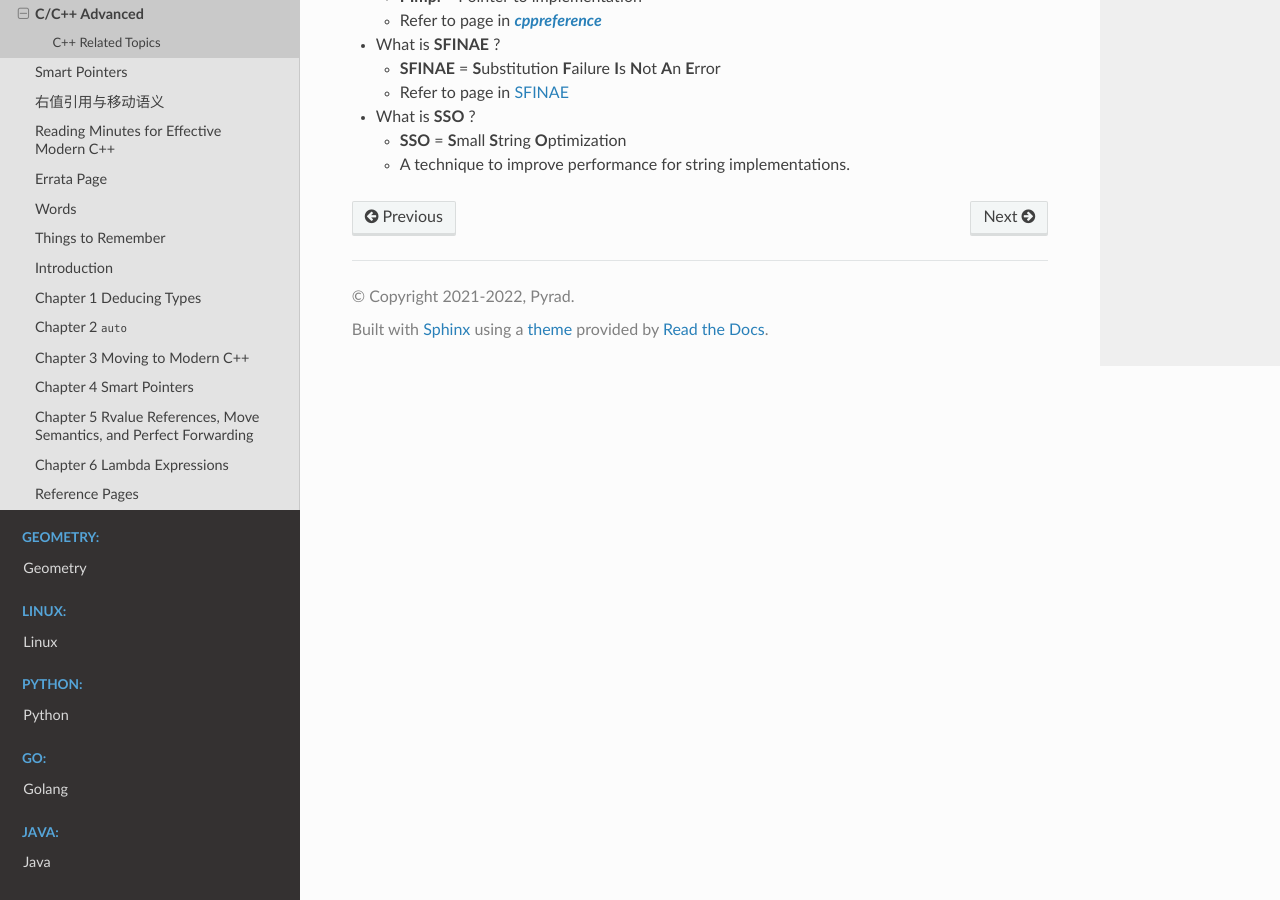
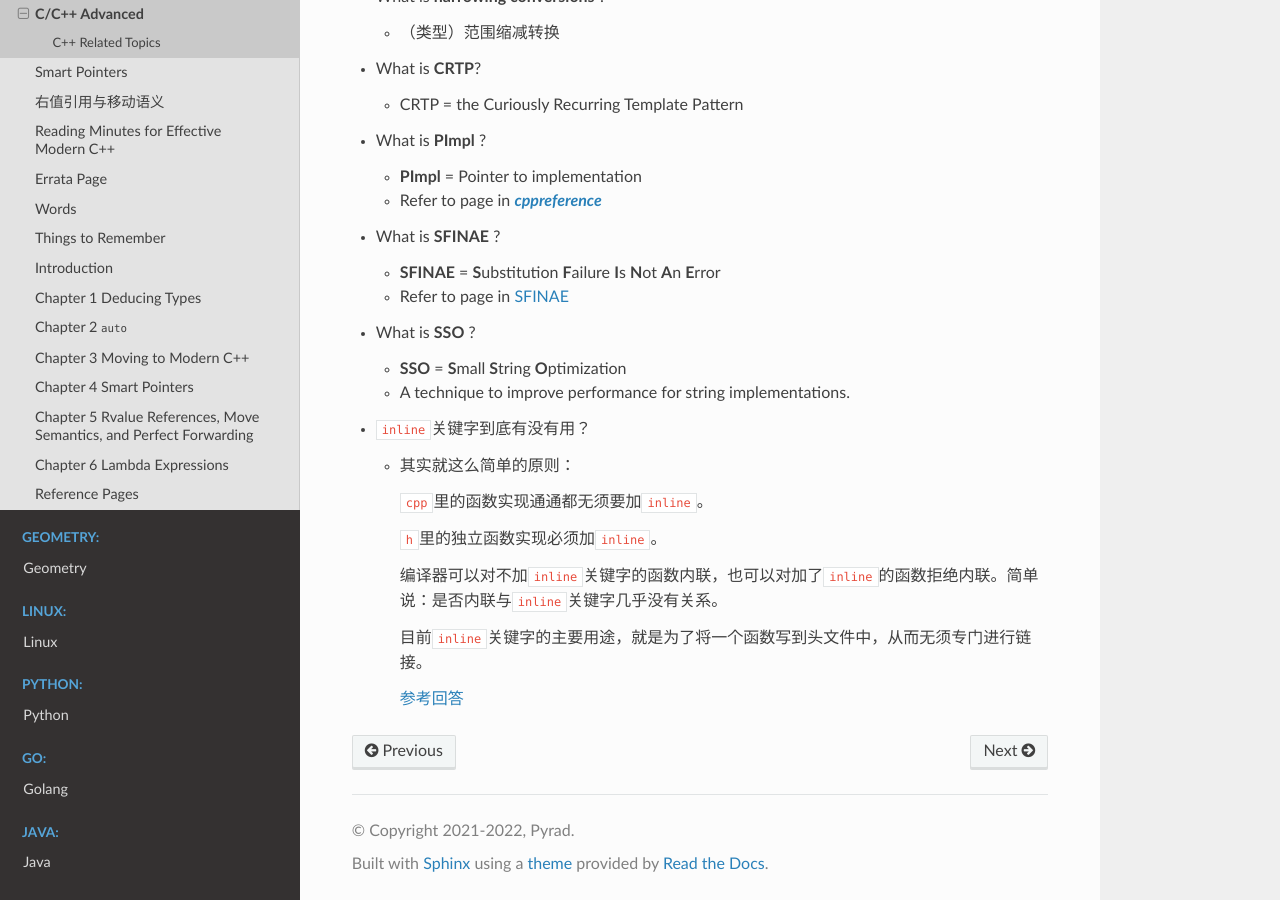
Before and after one commit to Pyrad/pyradnotes, a Sphinx documentation site: the page built from source/CPP/CppAdvanced.md, in a window 1280 px wide and 900 px high, scrolled down 808 px. Built offline with Sphinx 7.4.7 and the Read the Docs theme 2.0.0, drawn with Linux system fonts in a browser that asks for light colours.

Commit message:
Is "inline" useful on earth?

```diff
--- a/source/CPP/CppAdvanced.md
+++ b/source/CPP/CppAdvanced.md
@@ -38,3 +38,17 @@ This file shows some advanced usages of C/C++
 - What is **SSO** ?
   - **SSO** = **S**mall **S**tring **O**ptimization
   - A technique to improve performance for string implementations.
+
+- `inline`关键字到底有没有用？
+
+  - 其实就这么简单的原则：
+
+    `cpp`里的函数实现通通都无须要加`inline`。
+
+    `h`里的独立函数实现必须加`inline`。
+
+    编译器可以对不加`inline`关键字的函数内联，也可以对加了`inline`的函数拒绝内联。简单说：是否内联与`inline`关键字几乎没有关系。
+
+    目前`inline`关键字的主要用途，就是为了将一个函数写到头文件中，从而无须专门进行链接。
+
+    [参考回答](https://www.zhihu.com/question/53082910/answer/2771636200)
```
